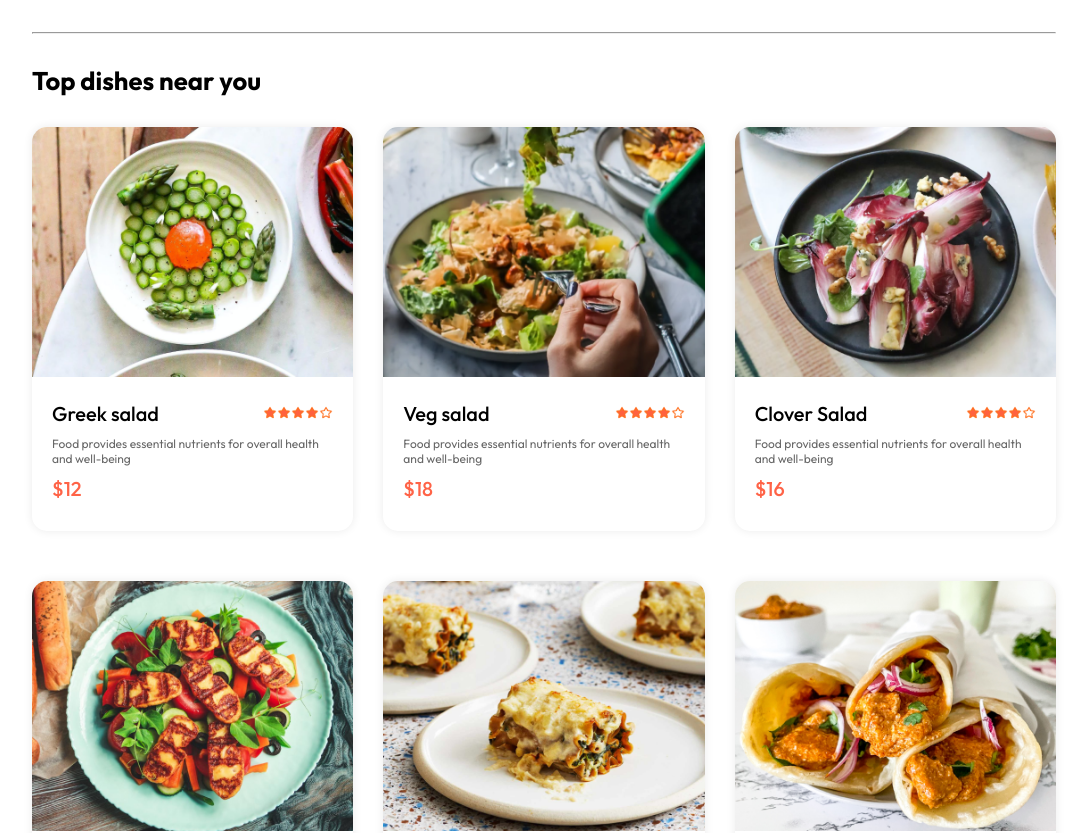
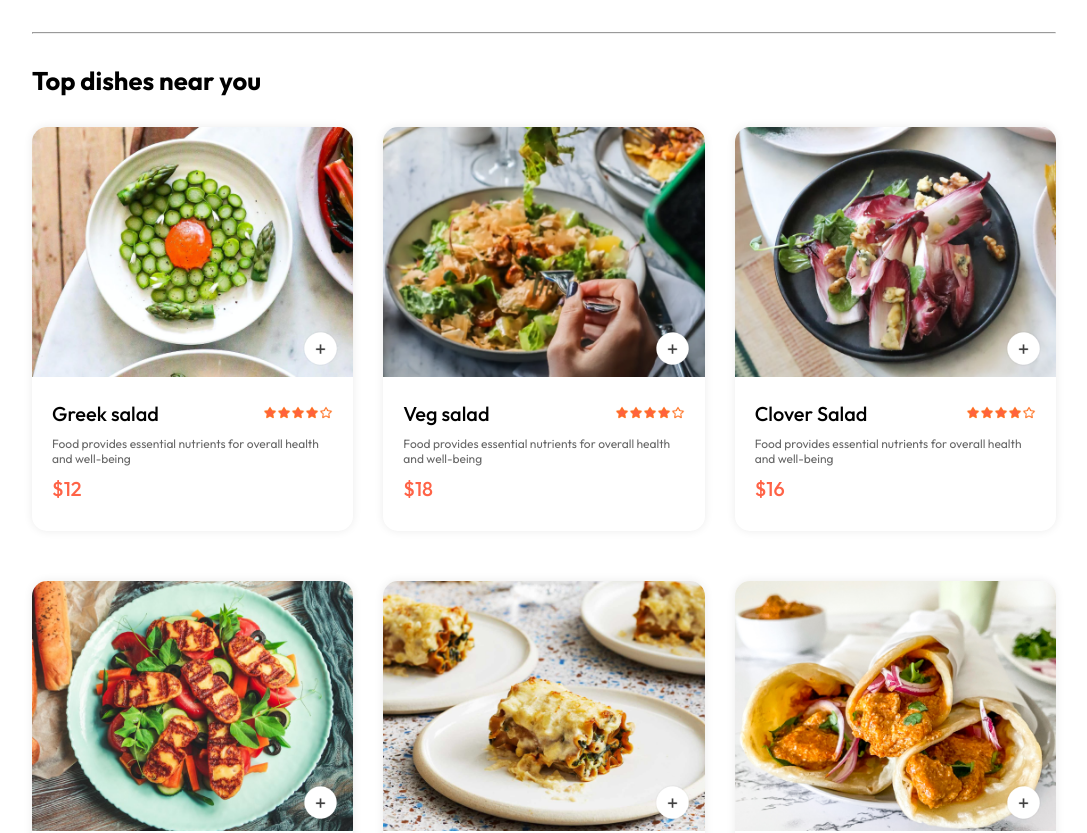
Before and after one commit to kishumohi/Front_food_delevery, a React (Vite) app: page / in a window 1280 px wide. Shown: the part 880-1713 px from the top of the page, without its empty margins (96-1183 px from the left). Built offline with nearby package versions, Linux system fonts and the light colour scheme.

Commit message:
food item list component

```diff
--- a/src/components/FoodDisplay/FoodDisplay.jsx
+++ b/src/components/FoodDisplay/FoodDisplay.jsx
@@ -10,6 +10,7 @@
       <h2>Top dishes near you</h2>
       <div className="food-display-list">
         {food_list.map((item, index) => {
+          if (category === "All" || category === item.category) {
             return (
               <FoodItem
                 key={index}
@@ -20,6 +21,7 @@
                 image={item.image}
               />
             );
+          }
         })}
       </div>
     </div>
--- a/src/components/FoodItem/FoodItem.css
+++ b/src/components/FoodItem/FoodItem.css
@@ -36,3 +36,29 @@
   font-weight: 500;
   margin: 10px 0px;
 }
+
+.food-item-img-container {
+  position: relative;
+}
+.food-item-img-container .add {
+  width: 35px;
+  position: absolute;
+  bottom: 15px;
+  right: 15px;
+  cursor: pointer;
+  border-radius: 50%;
+}
+.food-item-counter {
+  position: absolute;
+  bottom: 15px;
+  right: 15px;
+  display: flex;
+  align-items: center;
+  gap: 10px;
+  padding: 6px;
+  border-radius: 50px;
+  background-color: white;
+}
+.food-item-counter img {
+  width: 30px;
+}
--- a/src/components/FoodItem/FoodItem.jsx
+++ b/src/components/FoodItem/FoodItem.jsx
@@ -1,12 +1,37 @@
-import React from "react";
+import React, { useContext } from "react";
 import "./FoodItem.css";
 import { assets } from "../../assets/assets.js";
+import { StoreContext } from "../../context/StoreContext.jsx";
 
 function FoodItem({ id, name, price, description, image }) {
+  // const [itemCount, setItemCount] = useState(0);
+  const { cartItems, addToCart, removeFromCart } = useContext(StoreContext);
   return (
     <div className="food-item">
-      <div className="food-item-container">
+      <div className="food-item-img-container">
         <img className="food-item-image" src={image} alt="" />
+        {!cartItems[id] ? (
+          <img
+            className="add"
+            src={assets.add_icon_white}
+            alt=""
+            onClick={() => addToCart(id)}
+          />
+        ) : (
+          <div className="food-item-counter">
+            <img
+              onClick={() => removeFromCart(id)}
+              src={assets.remove_icon_red}
+              alt=""
+            />
+            <p>{cartItems[id]}</p>
+            <img
+              onClick={() => addToCart(id)}
+              src={assets.add_icon_green}
+              alt=""
+            />
+          </div>
+        )}
       </div>
       <div className="food-item-info">
         <div className="food-item-name-rating">
--- a/src/context/StoreContext.jsx
+++ b/src/context/StoreContext.jsx
@@ -1,11 +1,32 @@
-import { createContext } from "react";
+import { createContext, useEffect, useState } from "react";
 import { food_list } from "../assets/assets.js";
 
 export const StoreContext = createContext(null);
 
 const StoreContextProvider = (props) => {
+  const [cartItems, setCartItems] = useState({});
+
+  const addToCart = (itemId) => {
+    if (!cartItems[itemId]) {
+      setCartItems((prev) => ({ ...prev, [itemId]: 1 }));
+    } else {
+      setCartItems((prev) => ({ ...prev, [itemId]: prev[itemId] + 1 }));
+    }
+  };
+  const removeFromCart = (itemId) => {
+    setCartItems((prev) => ({ ...prev, [itemId]: prev[itemId] - 1 }));
+  };
+
+  useEffect(() => {
+    console.log(cartItems);
+  }, [cartItems]);
+
   const contextValue = {
     food_list,
+    cartItems,
+    setCartItems,
+    addToCart,
+    removeFromCart,
   };
   return (
     <StoreContext.Provider value={contextValue}>
```
Also changed, not shown: 1 other file (tests, documents, lock files or other folders). Lines whose indentation alone changed are shown as unchanged.
